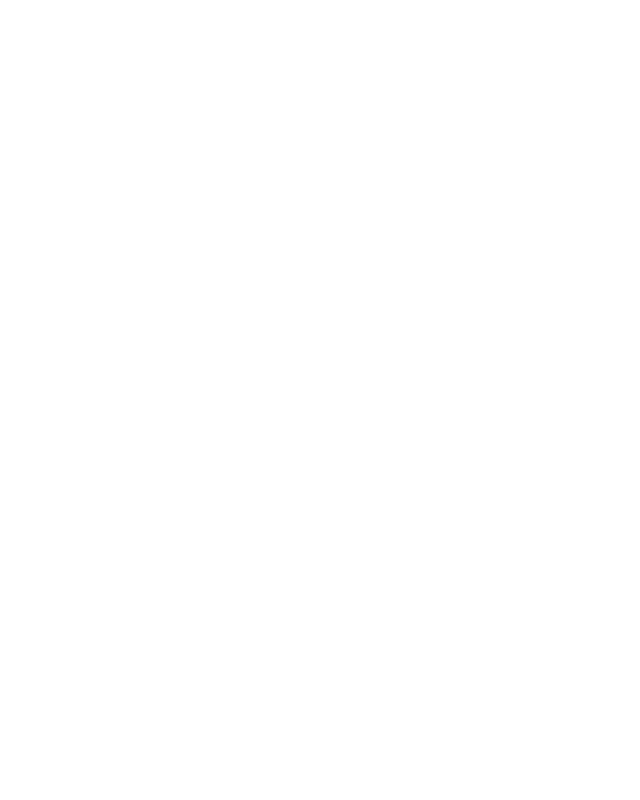
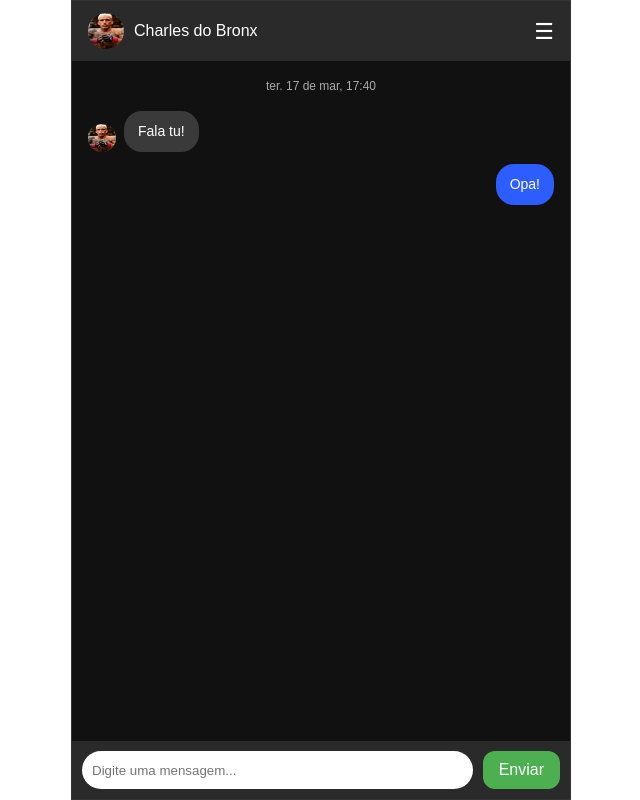
Before and after one commit to jake7038/TinderFight, a React (Vite) app in the folder Tider-Fight-Front/: page /chat in a window 1280 px wide. Before the commit this address had no page. Shown: the whole page, without its empty margins (319-959 px from the left). Built offline with nearby package versions, Linux system fonts and the light colour scheme.

Commit message:
feat: desing da tela modelo de chat

```diff
--- a/Tider-Fight-Front/src/main.jsx
+++ b/Tider-Fight-Front/src/main.jsx
@@ -4,6 +4,7 @@
 import './index.css'
 import {Login} from './pages/login/login'
 import { Principal } from './pages/principal/principal'
+import Chat from './pages/chat/chat'
 
 createRoot(document.getElementById('root')).render(
   <StrictMode>
@@ -11,6 +12,7 @@
       <Routes>
         <Route path="/" element={<Login />} />
         <Route path="/lutadores" element={<Principal />} />
+        <Route path="/chat" element={<Chat/>} />
       </Routes>
     </BrowserRouter>
   </StrictMode>
--- /dev/null
+++ b/Tider-Fight-Front/src/pages/chat/chat.css
@@ -0,0 +1,123 @@
+* {
+  box-sizing: border-box;
+  margin: 0;
+  padding: 0;
+}
+
+.chat-container {
+  display: flex;
+  flex-direction: column;
+  height: 100vh;
+  background: #111;
+  color: white;
+}
+
+
+.chat-header {
+  display: flex;
+  justify-content: space-between;
+  align-items: center;
+  padding: 12px 16px;
+  background: #2a2a2a;
+}
+
+.user-info {
+  display: flex;
+  align-items: center;
+  gap: 10px;
+}
+
+.avatar {
+  width: 36px;
+  height: 36px;
+  background: #555;
+  border-radius: 50%;
+}
+
+.avatar.small {
+  width: 28px;
+  height: 28px;
+}
+
+.menu {
+  font-size: 22px;
+}
+
+
+.chat-body {
+  flex: 1;
+  padding: 16px;
+  overflow-y: auto;
+}
+
+
+.chat-date {
+  text-align: center;
+  font-size: 12px;
+  color: #aaa;
+  margin-bottom: 16px;
+}
+
+
+.message-row {
+  display: flex;
+  align-items: flex-end;
+  margin-bottom: 12px;
+  gap: 8px;
+}
+
+.message-row.me {
+  justify-content: flex-end;
+}
+
+.message-row.other {
+  justify-content: flex-start;
+}
+
+
+.message-bubble {
+  max-width: 70%;
+  padding: 10px 14px;
+  border-radius: 18px;
+  font-size: 14px;
+}
+
+.message-row.other .message-bubble {
+  background: #3a3a3a;
+}
+
+.message-row.me .message-bubble {
+  background: #2d5cff;
+}
+
+
+.chat-input {
+  display: flex;
+  padding: 10px;
+  background: #2a2a2a;
+  gap: 10px;
+}
+
+.chat-input input {
+  flex: 1;
+  padding: 10px;
+  border-radius: 20px;
+  border: none;
+  outline: none;
+}
+
+.chat-input button {
+  padding: 10px 16px;
+  border-radius: 12px;
+  border: none;
+  background: #4caf50;
+  color: white;
+}
+
+@media (min-width: 768px) {
+  .chat-container {
+    max-width: 500px;
+    margin: 0 auto;
+    border: 1px solid #333;
+  }
+}
--- /dev/null
+++ b/Tider-Fight-Front/src/pages/chat/chat.jsx
@@ -0,0 +1,55 @@
+import React from "react";
+import "./chat.css";
+
+export default function Chat() {
+
+    const messages = [
+    {
+      id: 1,
+      text: "Fala tu!",
+      sender: "other",
+      time: "20:41",
+    },
+    {
+      id: 2,
+      text: "Opa!",
+      sender: "me",
+      time: "20:42",
+    },
+  ];
+
+  return (
+    <div className="chat-container">
+
+      <div className="chat-header">
+        <div className="user-info">
+          <img className="avatar" src="/charles.png" />
+          <span>Charles do Bronx</span>
+        </div>
+        <div className="menu">☰</div>
+      </div>
+
+      <div className="chat-body">
+        <div className="chat-date">ter. 17 de mar, 17:40</div>
+
+        {messages.map((msg) => (
+          <div
+            key={msg.id}
+            className={`message-row ${
+              msg.sender === "me" ? "me" : "other"
+            }`}
+          >
+            {msg.sender === "other" && <img src="/charles.png" className="avatar small" />}
+
+            <div className="message-bubble">{msg.text}</div>
+          </div>
+        ))}
+      </div>
+
+      <div className="chat-input">
+        <input placeholder="Digite uma mensagem..." />
+        <button>Enviar</button>
+      </div>
+    </div>
+  );
+}
```
